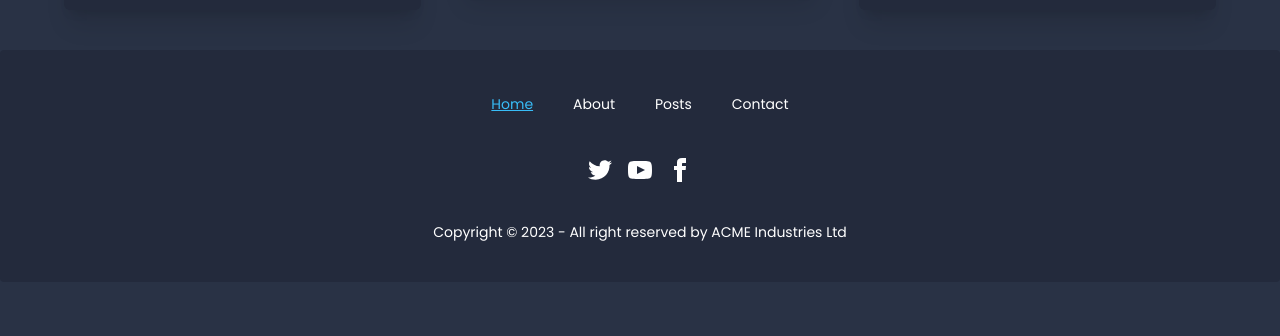
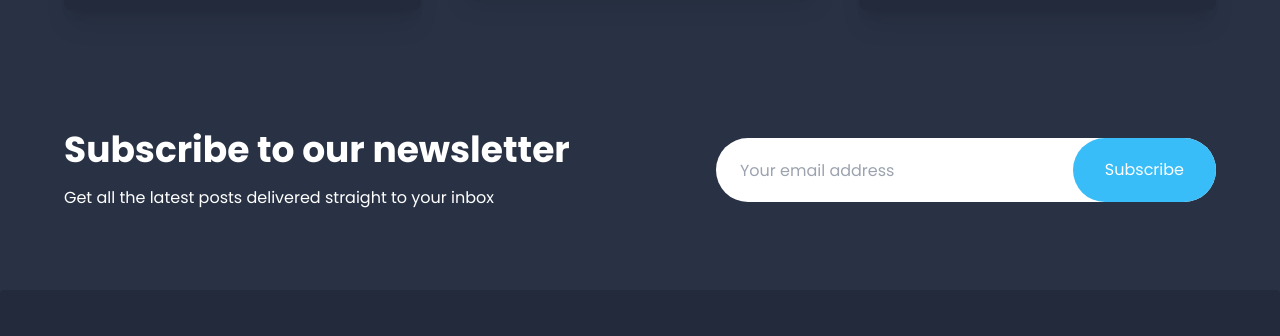
Before and after one commit to baized1245/Tech-blog-with-next.js, a Next.js app: page / in a window 1280 px wide. Shown: the part 1977-2313 px from the top of the page. Before the commit the page ends 2259 px from the top, so only its background shows below. Built offline with nearby package versions, Linux system fonts and the light colour scheme.

Commit message:
Newsletter Component

```diff
--- a/app/page.jsx
+++ b/app/page.jsx
@@ -1,5 +1,6 @@
 import Hero from '@/components/Hero'
 import LatestPost from '@/components/LatestPost'
+import Newsletter from '@/components/Newsletter'
 import React from 'react'
 
 const Home = () => {
@@ -7,6 +8,7 @@ const Home = () => {
     <>
       <Hero />
       <LatestPost />
+      <Newsletter />
     </>
   )
 }
--- /dev/null
+++ b/components/Newsletter.jsx
@@ -0,0 +1,38 @@
+import React from 'react'
+
+const Newsletter = () => {
+  return (
+    <div className="py-20 mt-10">
+      <div className="wrapper newsletter">
+        <div className="flex-grow mb-12 lg:mb-0 dark:text-white">
+          <h2 className="text-4xl mb-4 font-bold">
+            Subscribe to our newsletter
+          </h2>
+          <p>Get all the latest posts delivered straight to your inbox</p>
+        </div>
+        <div>
+          <form className="newsletter-form">
+            <label htmlFor="email" className="sr-only">
+              email
+            </label>
+            <input
+              className="newsletter-input px-6"
+              name="email"
+              placeholder="Your email address"
+              type="email"
+              required
+            />
+            <button
+              className="inline-block h-16 rounded-full bg-sky-400 py-2 px-8 relative flex-grow sm:flex-grow-0 text-white"
+              type="submit"
+            >
+              Subscribe
+            </button>
+          </form>
+        </div>
+      </div>
+    </div>
+  )
+}
+
+export default Newsletter
```
